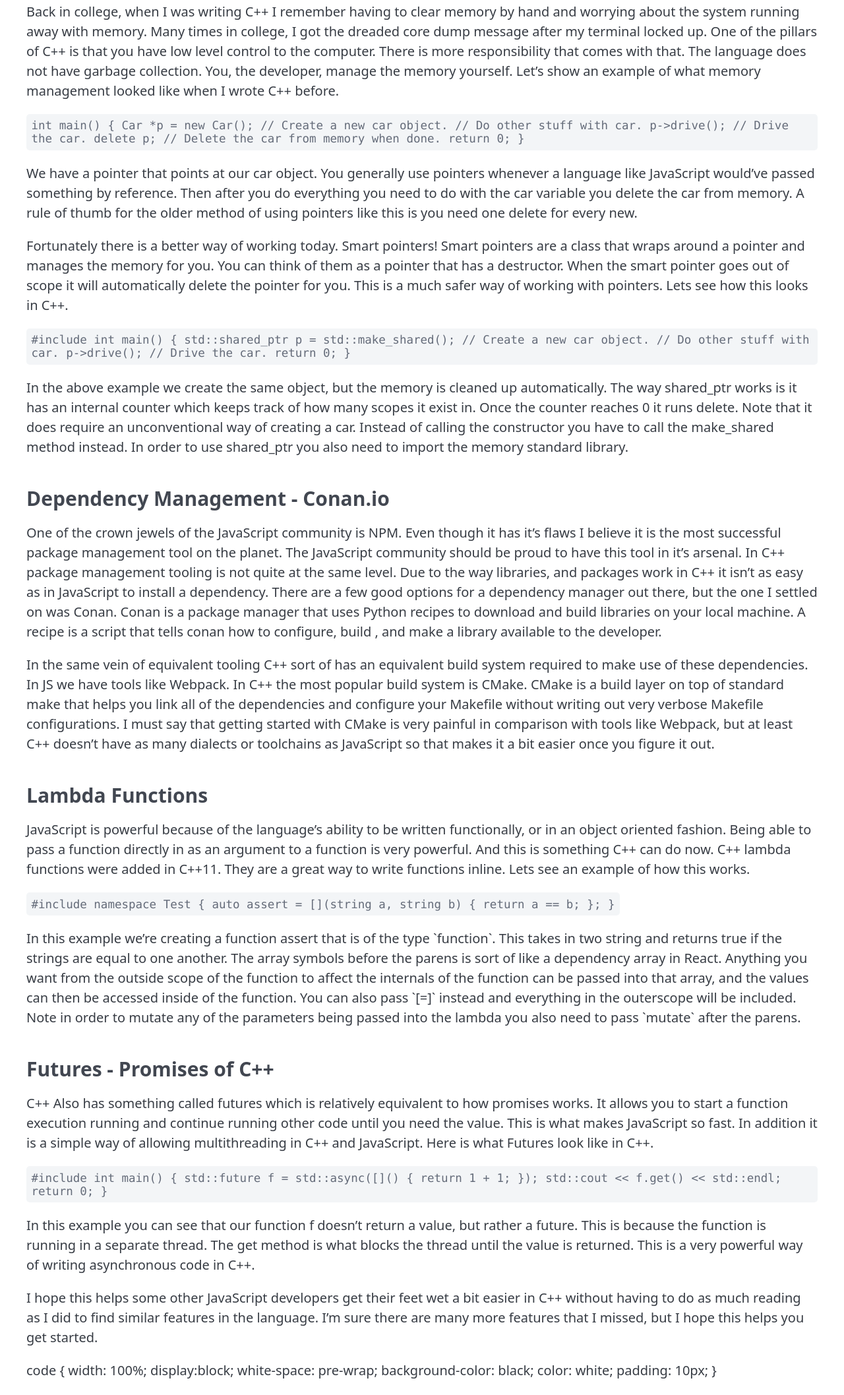
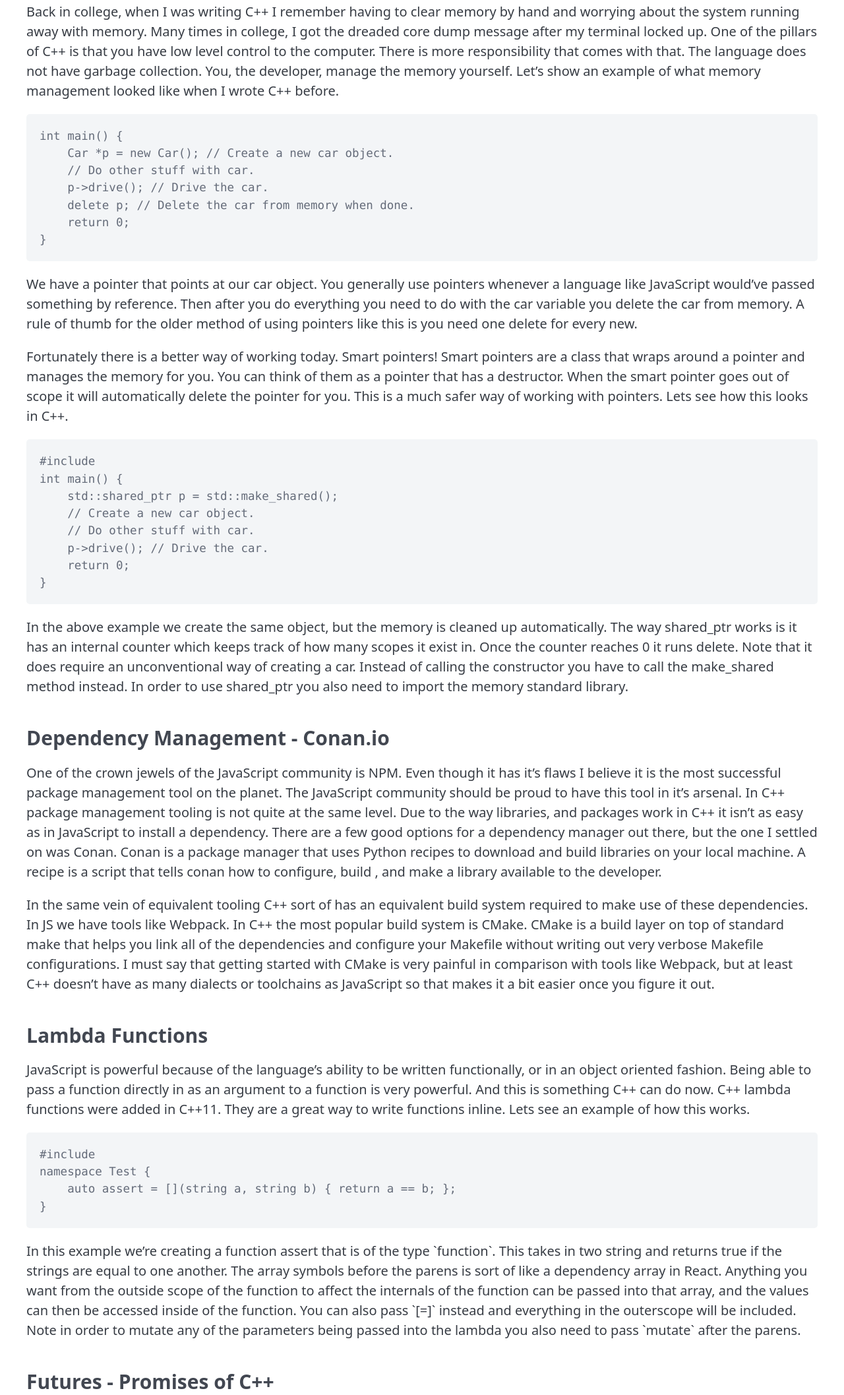
Before and after one commit to cogwizzle/my-bash-blog, a website: page docs/cplusplus from js dev.html in a window 1280 px wide. Shown: the part 553-2668 px from the top of the page at 66% size. Drawn offline with Linux system fonts and the light colour scheme.

Commit message:
feat: Fixing cplusplus blog.

```diff
--- a/docs/cplusplus from js dev.html
+++ b/docs/cplusplus from js dev.html
@@ -49,7 +49,13 @@
 that. The language does not have garbage collection. You, the developer,
 manage the memory yourself. Let’s show an example of what memory
 management looked like when I wrote C++ before.</p>
-<p><code>int main() { Car *p = new Car(); // Create a new car object. // Do other stuff with car. p-&gt;drive(); // Drive the car. delete p; // Delete the car from memory when done. return 0; }</code></p>
+<pre class="cplusplus"><code>int main() {
+    Car *p = new Car(); // Create a new car object.
+    // Do other stuff with car.
+    p-&gt;drive(); // Drive the car.
+    delete p; // Delete the car from memory when done.
+    return 0;
+}</code></pre>
 <p>We have a pointer that points at our car object. You generally use
 pointers whenever a language like JavaScript would’ve passed something
 by reference. Then after you do everything you need to do with the car
@@ -62,7 +68,14 @@
 destructor. When the smart pointer goes out of scope it will
 automatically delete the pointer for you. This is a much safer way of
 working with pointers. Lets see how this looks in C++.</p>
-<p><code>#include int main() { std::shared_ptr p = std::make_shared(); // Create a new car object. // Do other stuff with car. p-&gt;drive(); // Drive the car. return 0; }</code></p>
+<pre class="cplusplus"><code>#include
+int main() {
+    std::shared_ptr p = std::make_shared();
+    // Create a new car object.
+    // Do other stuff with car.
+    p-&gt;drive(); // Drive the car.
+    return 0;
+}</code></pre>
 <p>In the above example we create the same object, but the memory is
 cleaned up automatically. The way shared_ptr works is it has an internal
 counter which keeps track of how many scopes it exist in. Once the
@@ -99,7 +112,10 @@
 powerful. And this is something C++ can do now. C++ lambda functions
 were added in C++11. They are a great way to write functions inline.
 Lets see an example of how this works.</p>
-<p><code>#include namespace Test { auto assert = [](string a, string b) { return a == b; }; }</code></p>
+<pre class="cplusplus"><code>#include
+namespace Test {
+    auto assert = [](string a, string b) { return a == b; };
+}</code></pre>
 <p>In this example we’re creating a function assert that is of the type
 `function`. This takes in two string and returns true if the strings are
 equal to one another. The array symbols before the parens is sort of
@@ -117,7 +133,13 @@
 is what makes JavaScript so fast. In addition it is a simple way of
 allowing multithreading in C++ and JavaScript. Here is what Futures look
 like in C++.</p>
-<p><code>#include int main() { std::future f = std::async([]() { return 1 + 1; }); std::cout &lt;&lt; f.get() &lt;&lt; std::endl; return 0; }</code></p>
+<pre class="cplusplus"><code>#include
+
+int main() {
+    std::future f = std::async([]() { return 1 + 1; });
+    std::cout &lt;&lt; f.get() &lt;&lt; std::endl;
+    return 0;
+}</code></pre>
 <p>In this example you can see that our function f doesn’t return a
 value, but rather a future. This is because the function is running in a
 separate thread. The get method is what blocks the thread until the
@@ -127,8 +149,6 @@
 a bit easier in C++ without having to do as much reading as I did to
 find similar features in the language. I’m sure there are many more
 features that I missed, but I hope this helps you get started.</p>
-<p>code { width: 100%; display:block; white-space: pre-wrap;
-background-color: black; color: white; padding: 10px; }</p>
     </main>
 </body>
 </html>
```
Also changed, not shown: content/cplusplus-from-js-dev.md (+33 -7 lines), 1 other file.
